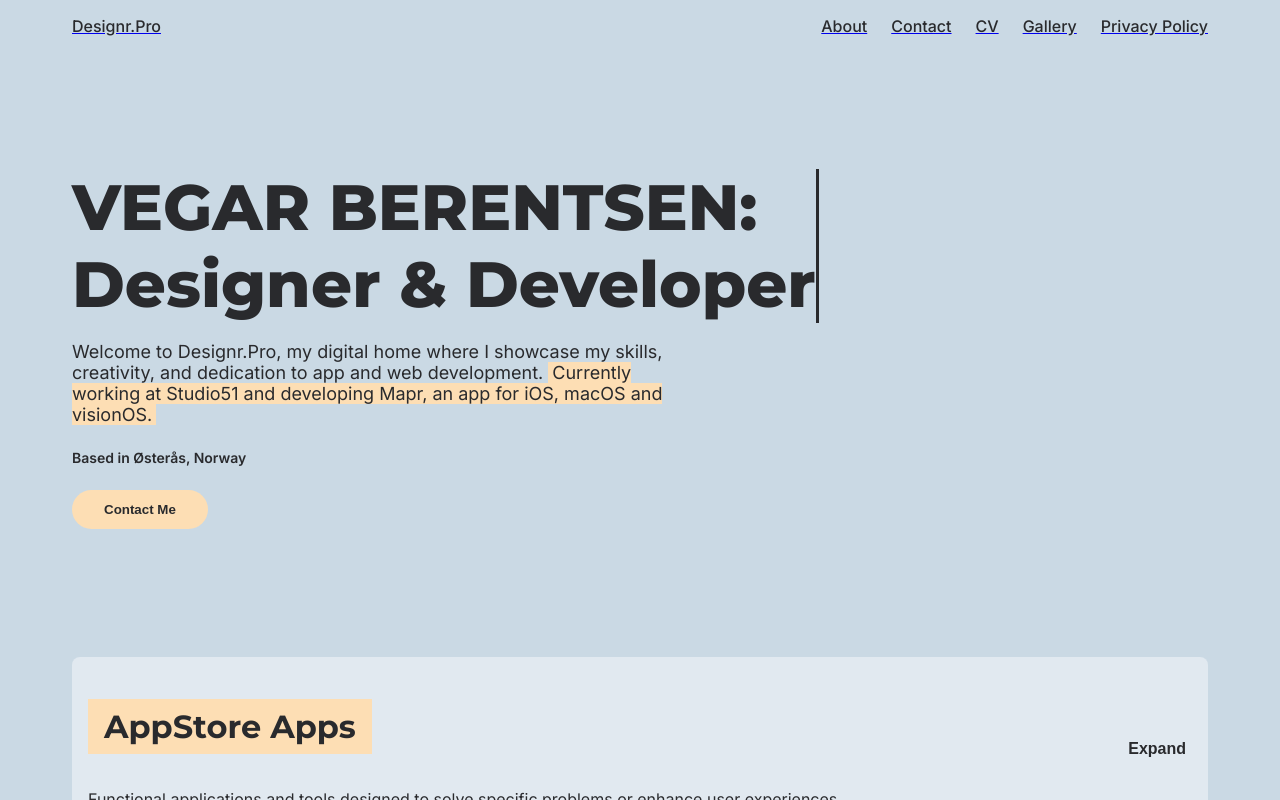
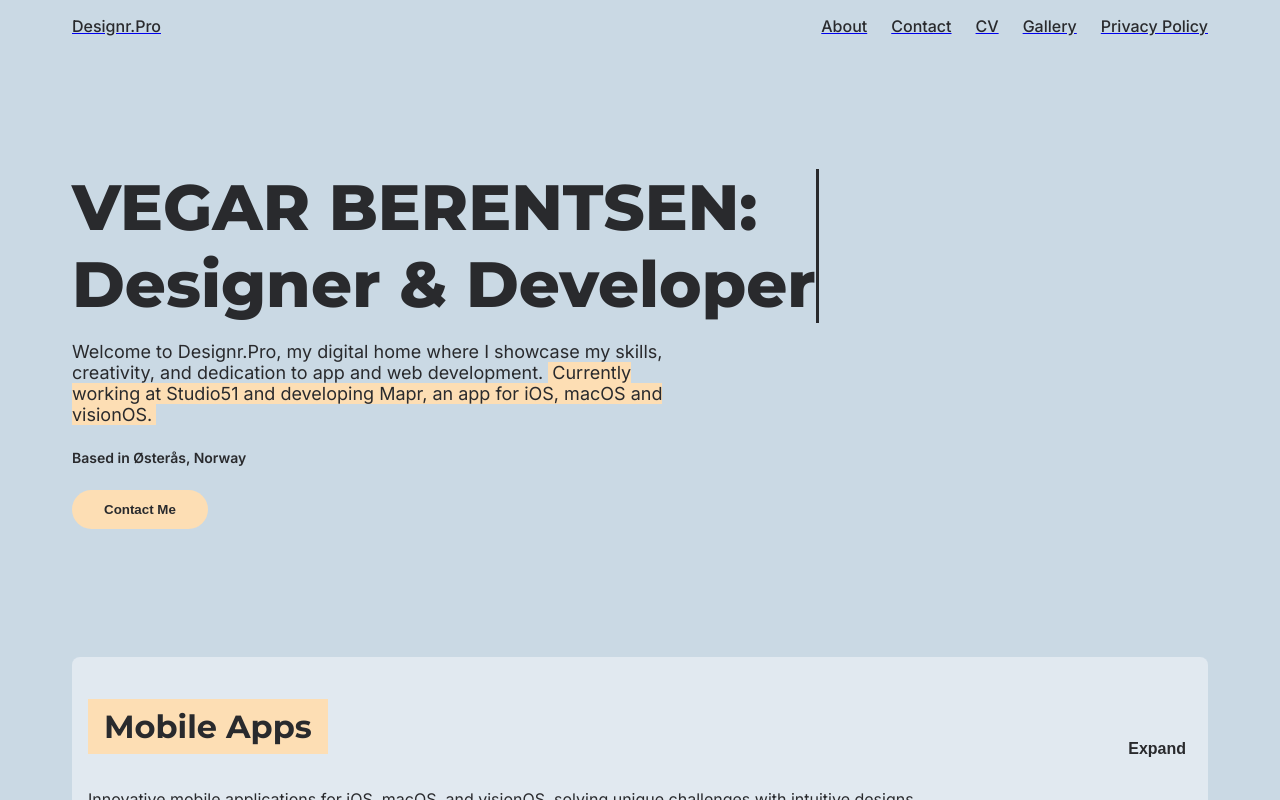
Before and after one commit to Designrpros/Designr-Pro, a Next.js app: page / in a window 1280 px wide. Built offline with nearby package versions, Linux system fonts and the light colour scheme.

Commit message:
project Categories

```diff
--- a/src/app/page.tsx
+++ b/src/app/page.tsx
@@ -12,8 +12,8 @@ interface CategoryState {
 // Project categories with descriptions
 const projectCategories = [
   {
-    name: 'AppStore Apps',
-    description: 'Functional applications and tools designed to solve specific problems or enhance user experiences.',
+    name: 'Mobile Apps',
+    description: 'Innovative mobile applications for iOS, macOS, and visionOS, solving unique challenges with intuitive designs.',
     projects: [
       {
         name: 'Mapr',
@@ -29,7 +29,7 @@ const projectCategories = [
   },
   {
     name: 'Web Apps',
-    description: 'Functional applications and tools designed to solve specific problems or enhance user experiences.',
+    description: 'Web-based platforms fostering community collaboration and regional exploration.',
     projects: [
       {
         name: 'Låne Lageret',
@@ -45,7 +45,7 @@ const projectCategories = [
   },
   {
     name: 'Learning Resources',
-    description: 'Educational platforms and tools to help users acquire new skills or knowledge.',
+    description: 'Interactive tools and platforms for developing creative and technical skills.',
     projects: [
       {
         name: 'Melodex',
@@ -70,8 +70,8 @@ const projectCategories = [
     ],
   },
   {
-    name: 'Portfolios',
-    description: 'Showcases of creative and professional work for individuals or brands.',
+    name: 'Creative Portfolios',
+    description: 'Dynamic showcases of artistic and professional work for individuals and brands.',
     projects: [
       {
         name: 'Cinematographer Portfolio',
@@ -97,7 +97,7 @@ const projectCategories = [
   },
   {
     name: 'Community Initiatives',
-    description: 'Projects focused on social impact and community engagement.',
+    description: 'Impactful projects promoting social engagement and well-being in local communities.',
     projects: [
       {
         name: 'Akthe',
@@ -111,14 +111,14 @@ const projectCategories = [
       },
       {
         name: 'Høl i CVen',
-        url: 'https://h-l-i-c-ven.vercel.app',
+        url: 'https://holicven.vercel.app',
         description: 'A coffee shop initiative under Akthe, providing employment opportunities and support for individuals in need, aiming to integrate them into the workforce and community.',
       },
     ],
   },
   {
-    name: 'Business Websites',
-    description: 'Websites developed for commercial enterprises and services.',
+    name: 'Commercial Websites',
+    description: 'Professional websites for businesses, highlighting services and achievements.',
     projects: [
       {
         name: 'Brodrene Ervik',
@@ -133,12 +133,12 @@ const projectCategories = [
     ],
   },
   {
-    name: 'Projects',
-    description: 'Educational platforms and tools to help users acquire new skills or knowledge.',
+    name: 'Special Projects',
+    description: 'Unique initiatives spanning virtual reality and cultural community events.',
     projects: [
       {
         name: 'Prima',
-        url: 'https://prima-umber.vercel.app',
+        url: 'https://prima-vr.vercel.app',
         description: 'A platform offering VR experiences aimed at enhancing the lifestyle and wellness of older adults.',
       },
       {
```
